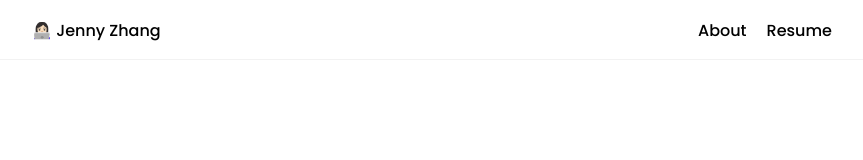
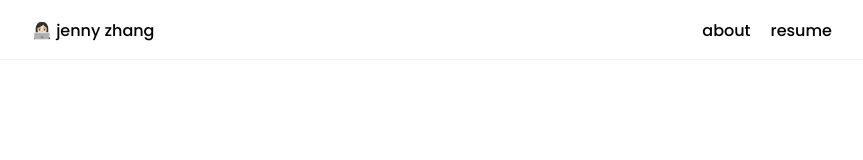
Before and after one commit to cowjuh/portfolio-2021, a Next.js app: page / in a window 1280 px wide. Shown: the top 160 px of the page, without its empty margins (208-1071 px from the left). Built offline with nearby package versions, Linux system fonts and the light colour scheme.

Commit message:
Lowercase the nav lol

```diff
--- a/components/NavBar.js
+++ b/components/NavBar.js
@@ -64,7 +64,10 @@
 `;
 
 const resumeLinks = [
-  { title: "Design Resume", url: "https://drive.google.com/file/d/1ZZd3H84nBZbRShXFg46T50prV9QfLWjt/view?usp=sharing" },
+  {
+    title: "Design Resume",
+    url: "https://drive.google.com/file/d/1ZZd3H84nBZbRShXFg46T50prV9QfLWjt/view?usp=sharing",
+  },
   {
     title: "Software Resume",
     url: "https://drive.google.com/file/d/18RfFx4ZKB_JdzK0hfEYi3OrMwTJn3NFt/view?usp=sharing",
@@ -89,14 +92,17 @@
     <>
       <NavOuter>
         <NavInner>
-          <NavSection id='left'>
-            <NavLink href='/'>👩🏻‍💻 Jenny Zhang</NavLink>
+          <NavSection id="left">
+            <NavLink href="/">👩🏻‍💻 jenny zhang</NavLink>
           </NavSection>
-          <NavSection id='right'>
-            <NavLink href='/about'>About</NavLink>
-            <NavItem onClick={toggleResumeDropdown} onMouseLeave={() => setResumeDropdownIsOpen(false)}>
-              <NavLink hasDropdown margin target='_blank'>
-                Resume
+          <NavSection id="right">
+            <NavLink href="/about">about</NavLink>
+            <NavItem
+              onClick={toggleResumeDropdown}
+              onMouseLeave={() => setResumeDropdownIsOpen(false)}
+            >
+              <NavLink hasDropdown margin target="_blank">
+                resume
               </NavLink>
               {resumeDropdownIsOpen && <Dropdown items={resumeLinks} />}
             </NavItem>
```
